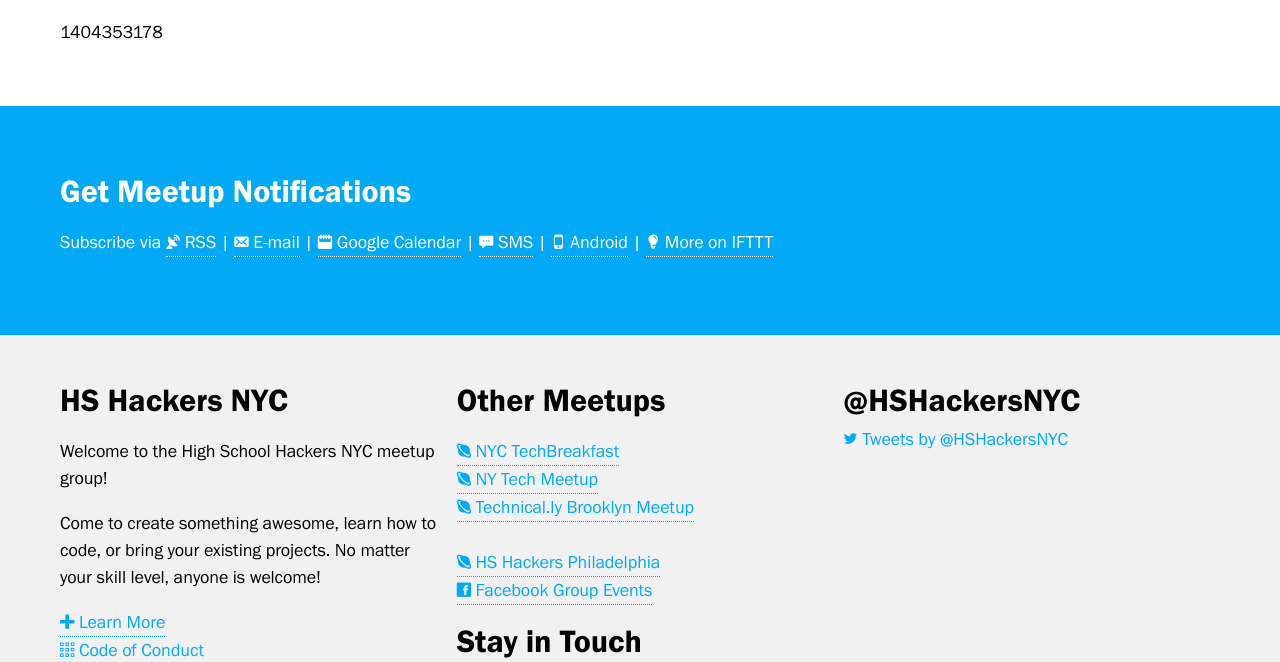
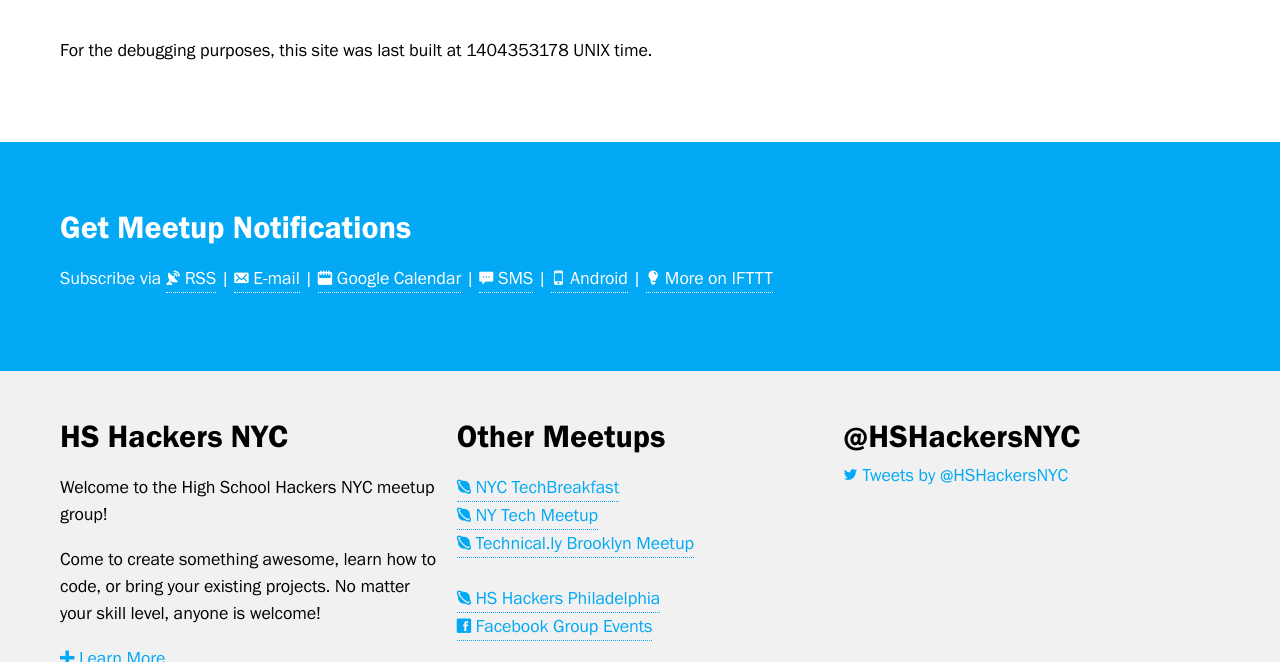
Before and after one commit to hshackers/nyc, a Jekyll site: the page built from meetups.html, in a window 1280 px wide and 900 px high, scrolled down 691 px, cut to the strip 238-900 px from the top of the window. Built offline with Jekyll 4.4.1, drawn with Linux system fonts in a browser that asks for light colours; nearby versions of some CDN libraries; comment, search, counter and statistics services are not loaded.

Commit message:
Debugging disclaimer

```diff
--- a/meetups.html
+++ b/meetups.html
@@ -52,4 +52,4 @@
             {% endfor %}
           </div>
 
-          {{ site.time | date: '%s' }}
+          <p>For the debugging purposes, this site was last built at {{ site.time | date: '%s' }} UNIX time.</p>
```
